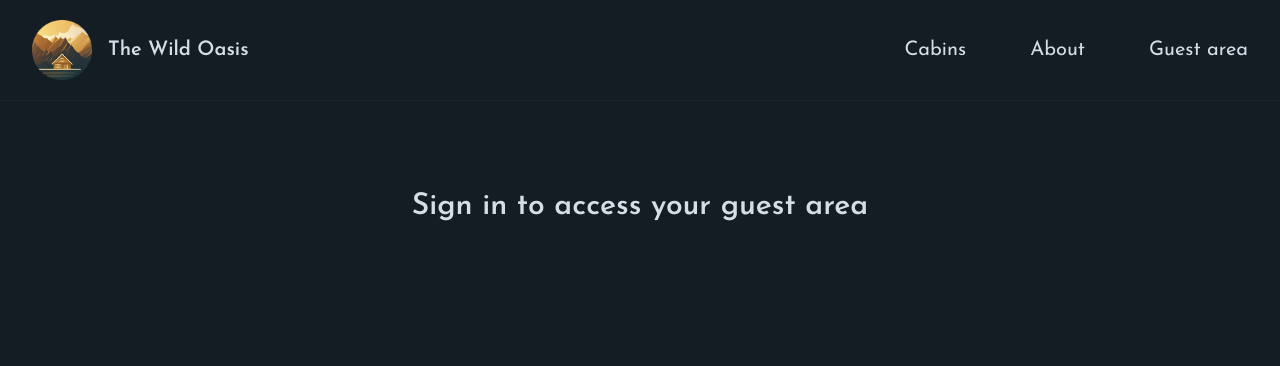
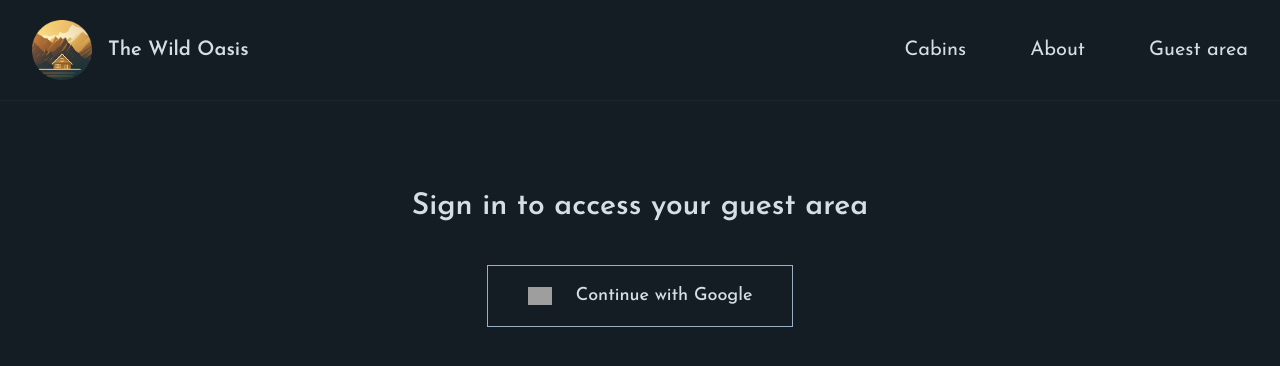
Before and after one commit to ExuLu/the-wild-oasis-website, a Next.js app: page /login in a window 1280 px wide. Shown: the top 366 px of the page. Built offline with nearby package versions, Linux system fonts and the light colour scheme; no server answers; grey boxes are pictures that could not be loaded.

Commit message:
feat: create and add Signin button

```diff
--- /dev/null
+++ b/app/_components/SignInButton.js
@@ -0,0 +1,17 @@
+import Image from 'next/image';
+
+function SignInButton() {
+  return (
+    <button className='flex items-center gap-6 text-lg border border-primary-300 px-10 py-4 font-medium'>
+      <Image
+        alt='Google logo'
+        height='24'
+        src='https://authjs.dev/img/providers/google.svg'
+        width='24'
+      />
+      <span>Continue with Google</span>
+    </button>
+  );
+}
+
+export default SignInButton;
--- a/app/login/page.js
+++ b/app/login/page.js
@@ -1,9 +1,13 @@
+import SignInButton from '@/app/_components/SignInButton';
+
 const Page = () => {
   return (
     <div className='flex flex-col gap-10 mt-10 items-center'>
       <h2 className='text-3xl font-semibold'>
         Sign in to access your guest area
       </h2>
+
+      <SignInButton />
     </div>
   );
 };
```
